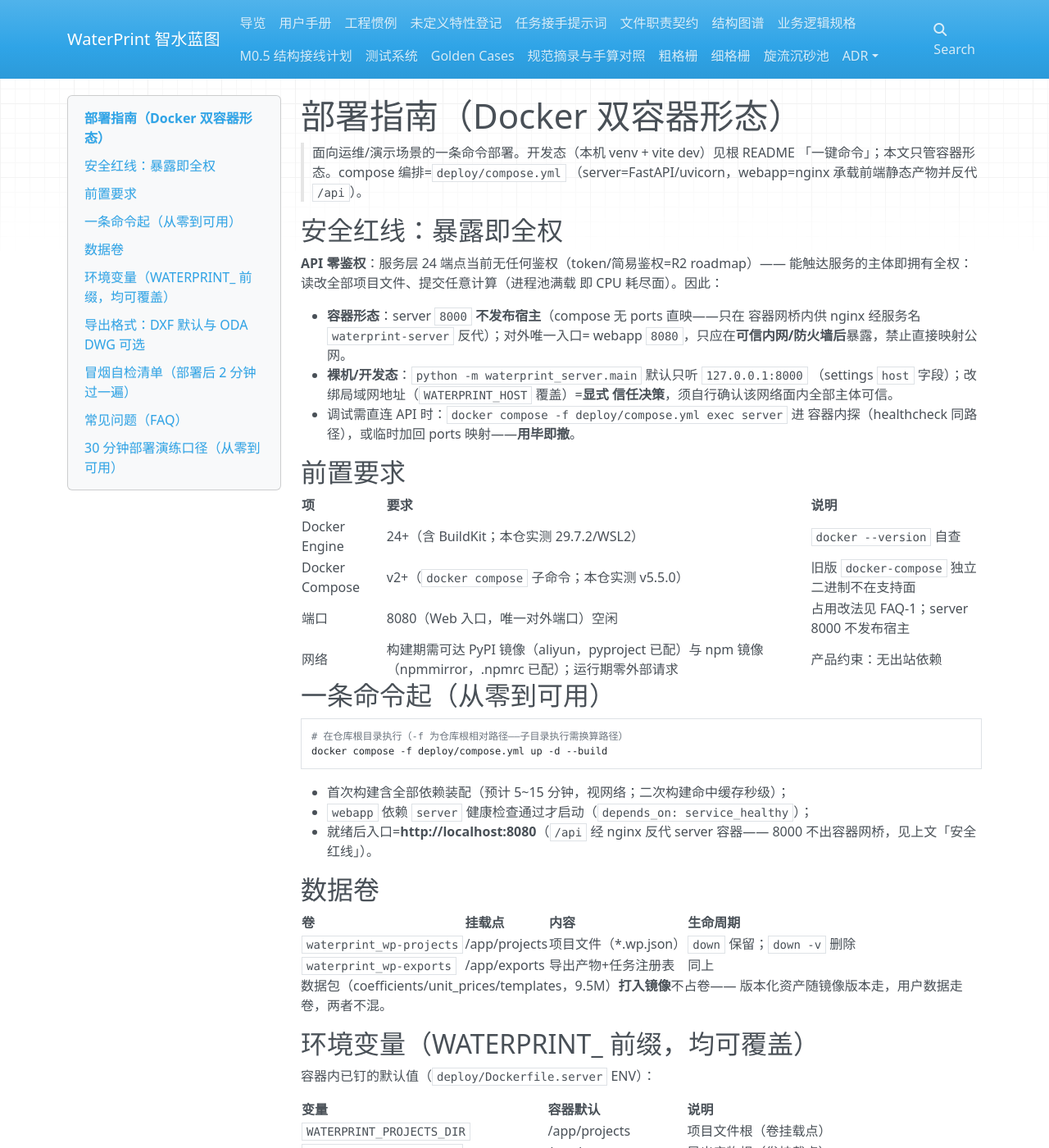
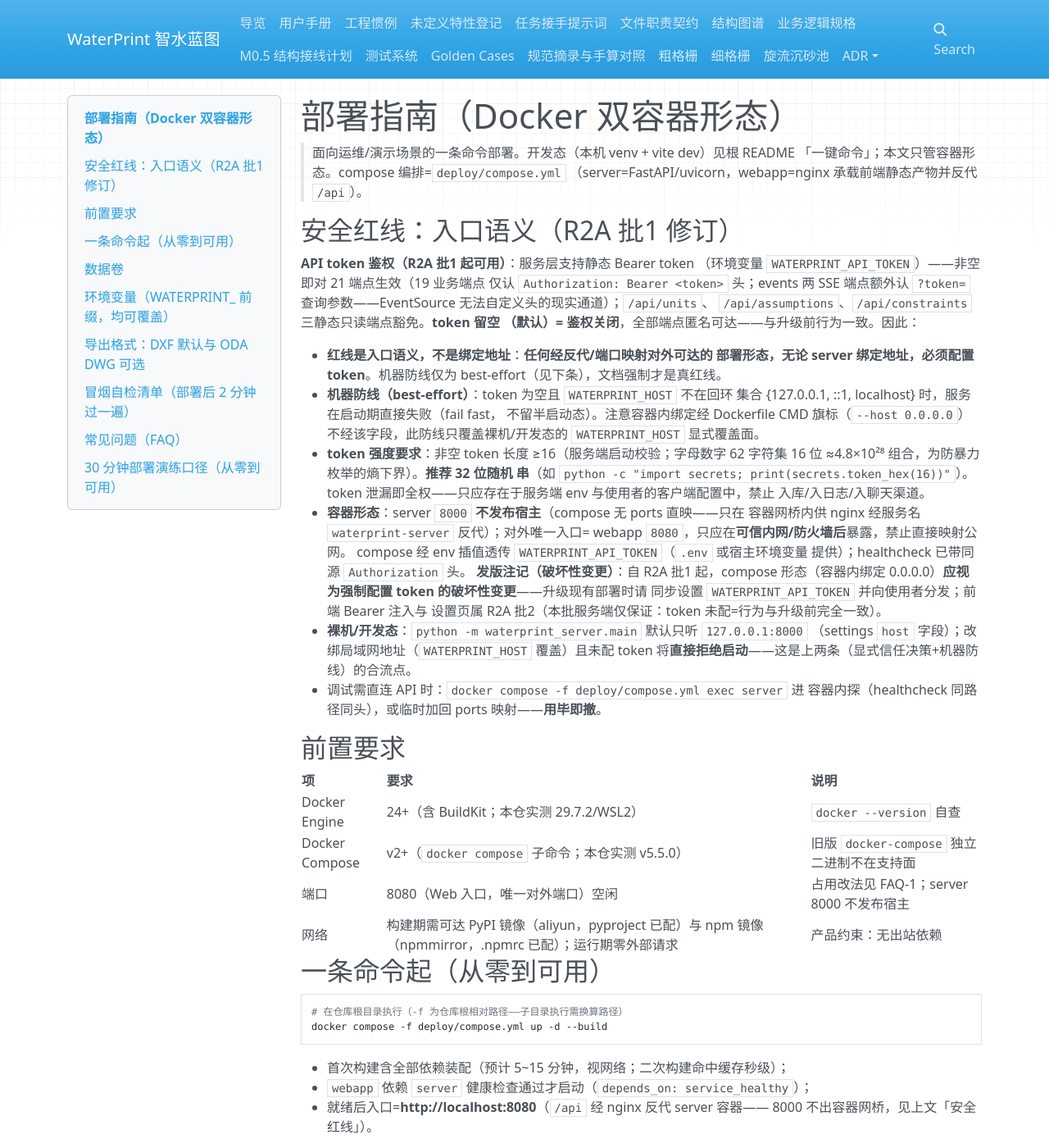
Before and after one commit to yyx20040712/waterprint, an MkDocs documentation site: the page built from docs/deployment.md, in a window 1280 px wide and 1400 px high. Shown: the whole window at 82% size. Built offline with MkDocs 1.6.1, drawn with Linux system fonts in a browser that asks for light colours; nearby versions of some CDN libraries; some of the changed text lies outside the part shown.

Commit message:
本批为容器部署面适配 token 鉴权透传与健康检查凭证头并改写部署文档安全红线口径
- deploy/compose.yml：server 服务 environment 增 WATERPRINT_API_TOKEN=
  ${WATERPRINT_API_TOKEN:-} 宿主 env 插值透传（N-6：防批1 fail-fast 落地
  后 compose 面断链中间态）；healthcheck 改带同源 Authorization 头
  （python urllib Request headers——slim 镜像无 curl 故不换工具，token
  从容器内同 env 取值：token 空=无鉴权照常 200/非空=带对头 200）；注释
  自「24 端点零鉴权」同步为 token 鉴权口径
- docs/deployment.md：安全红线节改写为入口语义（R-6：任何经反代/端口
  映射对外可达的部署形态无论 server 绑定地址必须配置 token——机器回环
  防线 best-effort[容器内绑定经 CMD 旗标不经 settings.host]，文档强制
  才是真红线）；token 强度说明（非空 ≥16 启动校验/推荐 32 位随机串/
  泄漏即全权）；发版注记「compose 形态 token 强制=破坏性变更」（前端
  Bearer 注入与设置页属 R2A 批2——本批 token 未配=行为与升级前完全
  一致）；环境变量表增 WATERPRINT_API_TOKEN 行；冒烟自检 API 项改带
  Authorization 头说明（SSE 调试 ？token= 通道随记）
- 验证：compose YAML safe_load 解析+healthcheck 内嵌 python 脚本
  compile 语法实证；check_grep_gates compose 端口守卫绿（8000 仍不
  发布宿主）

```diff
--- a/docs/deployment.md
+++ b/docs/deployment.md
@@ -4,20 +4,41 @@
 > 「一键命令」；本文只管容器形态。compose 编排=`deploy/compose.yml`
 > （server=FastAPI/uvicorn，webapp=nginx 承载前端静态产物并反代 `/api`）。
 
-## 安全红线：暴露即全权
+## 安全红线：入口语义（R2A 批1 修订）
 
-**API 零鉴权**：服务层 24 端点当前无任何鉴权（token/简易鉴权=R2 roadmap）——
-能触达服务的主体即拥有全权：读改全部项目文件、提交任意计算（进程池满载
-即 CPU 耗尽面）。因此：
+**API token 鉴权（R2A 批1 起可用）**：服务层支持静态 Bearer token
+（环境变量 `WATERPRINT_API_TOKEN`）——非空即对 21 端点生效（19 业务端点
+仅认 `Authorization: Bearer <token>` 头；events 两 SSE 端点额外认
+`?token=` 查询参数——EventSource 无法自定义头的现实通道）；`/api/units`、
+`/api/assumptions`、`/api/constraints` 三静态只读端点豁免。**token 留空
+（默认）= 鉴权关闭**，全部端点匿名可达——与升级前行为一致。因此：
 
+- **红线是入口语义，不是绑定地址**：**任何经反代/端口映射对外可达的
+  部署形态，无论 server 绑定地址，必须配置 token**。机器防线仅为
+  best-effort（见下条），文档强制才是真红线。
+- **机器防线（best-effort）**：token 为空且 `WATERPRINT_HOST` 不在回环
+  集合 {127.0.0.1, ::1, localhost} 时，服务在启动期直接失败（fail fast，
+  不留半启动态）。注意容器内绑定经 Dockerfile CMD 旗标（`--host 0.0.0.0`）
+  不经该字段，此防线只覆盖裸机/开发态的 `WATERPRINT_HOST` 显式覆盖面。
+- **token 强度要求**：非空 token 长度 ≥16（服务端启动校验；字母数字 62
+  字符集 16 位 ≈4.8×10²⁸ 组合，为防暴力枚举的熵下界）。**推荐 32 位随机
+  串**（如 `python -c "import secrets; print(secrets.token_hex(16))"`）。
+  token 泄漏即全权——只应存在于服务端 env 与使用者的客户端配置中，禁止
+  入库/入日志/入聊天渠道。
 - **容器形态**：server `8000` **不发布宿主**（compose 无 ports 直映——只在
   容器网桥内供 nginx 经服务名 `waterprint-server` 反代）；对外唯一入口=
   webapp `8080`，只应在**可信内网/防火墙后**暴露，禁止直接映射公网。
+  compose 经 env 插值透传 `WATERPRINT_API_TOKEN`（`.env` 或宿主环境变量
+  提供）；healthcheck 已带同源 `Authorization` 头。
+  **发版注记（破坏性变更）**：自 R2A 批1 起，compose 形态（容器内绑定
+  0.0.0.0）**应视为强制配置 token 的破坏性变更**——升级现有部署时请
+  同步设置 `WATERPRINT_API_TOKEN` 并向使用者分发；前端 Bearer 注入与
+  设置页属 R2A 批2（本批服务端仅保证：token 未配=行为与升级前完全一致）。
 - **裸机/开发态**：`python -m waterprint_server.main` 默认只听 `127.0.0.1:8000`
-  （settings `host` 字段）；改绑局域网地址（`WATERPRINT_HOST` 覆盖）=**显式
-  信任决策**，须自行确认该网络面内全部主体可信。
+  （settings `host` 字段）；改绑局域网地址（`WATERPRINT_HOST` 覆盖）且未配
+  token 将**直接拒绝启动**——这是上两条（显式信任决策+机器防线）的合流点。
 - 调试需直连 API 时：`docker compose -f deploy/compose.yml exec server` 进
-  容器内探（healthcheck 同路径），或临时加回 ports 映射——**用毕即撤**。
+  容器内探（healthcheck 同路径同头），或临时加回 ports 映射——**用毕即撤**。
 
 ## 前置要求
 
@@ -65,6 +86,7 @@ docker compose -f deploy/compose.yml up -d --build
 | `WATERPRINT_MAX_UPLOAD_MB` | 10 | 上传体积闸 |
 | `WATERPRINT_DWG_CONVERTER_PATH` | （空=关） | ODA File Converter 可执行路径（可选 DXF→DWG；详见「导出格式」节） |
 | `WATERPRINT_DWG_CONVERTER_TIMEOUT_S` | 100 | 单次 DWG 转换子进程超时秒（超时=跳过 DWG，DXF 照常交付） |
+| `WATERPRINT_API_TOKEN` | （空=鉴权关） | API Bearer token（R2A 批1：非空即 21 端点受保，≥16 位；**compose 插值透传自宿主 env/.env**——非 Dockerfile 钉值；强制口径见「安全红线」节） |
 
 > 绑定面两字段 `WATERPRINT_HOST`/`WATERPRINT_PORT`（settings.py，裸机
 > `python -m waterprint_server.main` 消费，默认 `127.0.0.1:8000`——只听
@@ -116,7 +138,10 @@ AutoCAD 2018+、中望 CAD、浩辰 CAD 均原生打开 DXF R2018——不装任
 ## 冒烟自检清单（部署后 2 分钟过一遍）
 
 1. 前端：`curl -s -o /dev/null -w "%{http_code}" http://localhost:8080/` → `200`；
-2. API（经反代）：`curl -s http://localhost:8080/api/projects` → JSON 数组（空数组亦算过）；
+2. API（经反代；`$WATERPRINT_API_TOKEN` 为部署时设定的 token，未配则置空）：
+   `curl -s -H "Authorization: Bearer $WATERPRINT_API_TOKEN"
+   http://localhost:8080/api/projects` → JSON 数组（空数组亦算过；SSE 调试可
+   改用 `?token=` 查询通道）；
 3. 计算全链：新建/导入项目 → 提交全流程计算 → 任务状态到 `done`（前端任务面板
    或 `GET /api/calc/tasks/{task_id}` 轮询）——覆盖 uvicorn→进程池→数据包装载；
 4. 日志：`docker compose -f deploy/compose.yml logs server | grep -i error` → 空；
```
Also changed, not shown: 1 other file.
